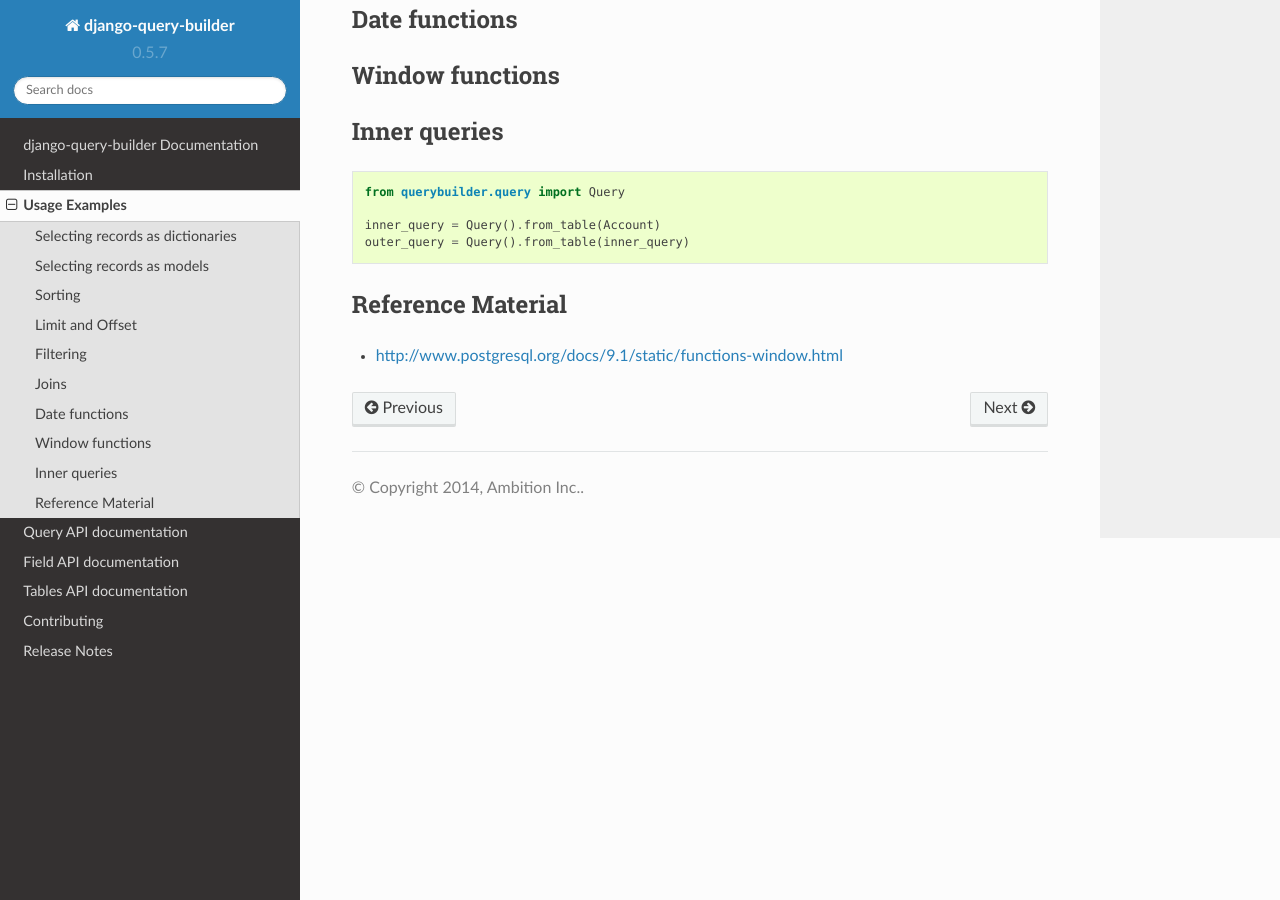
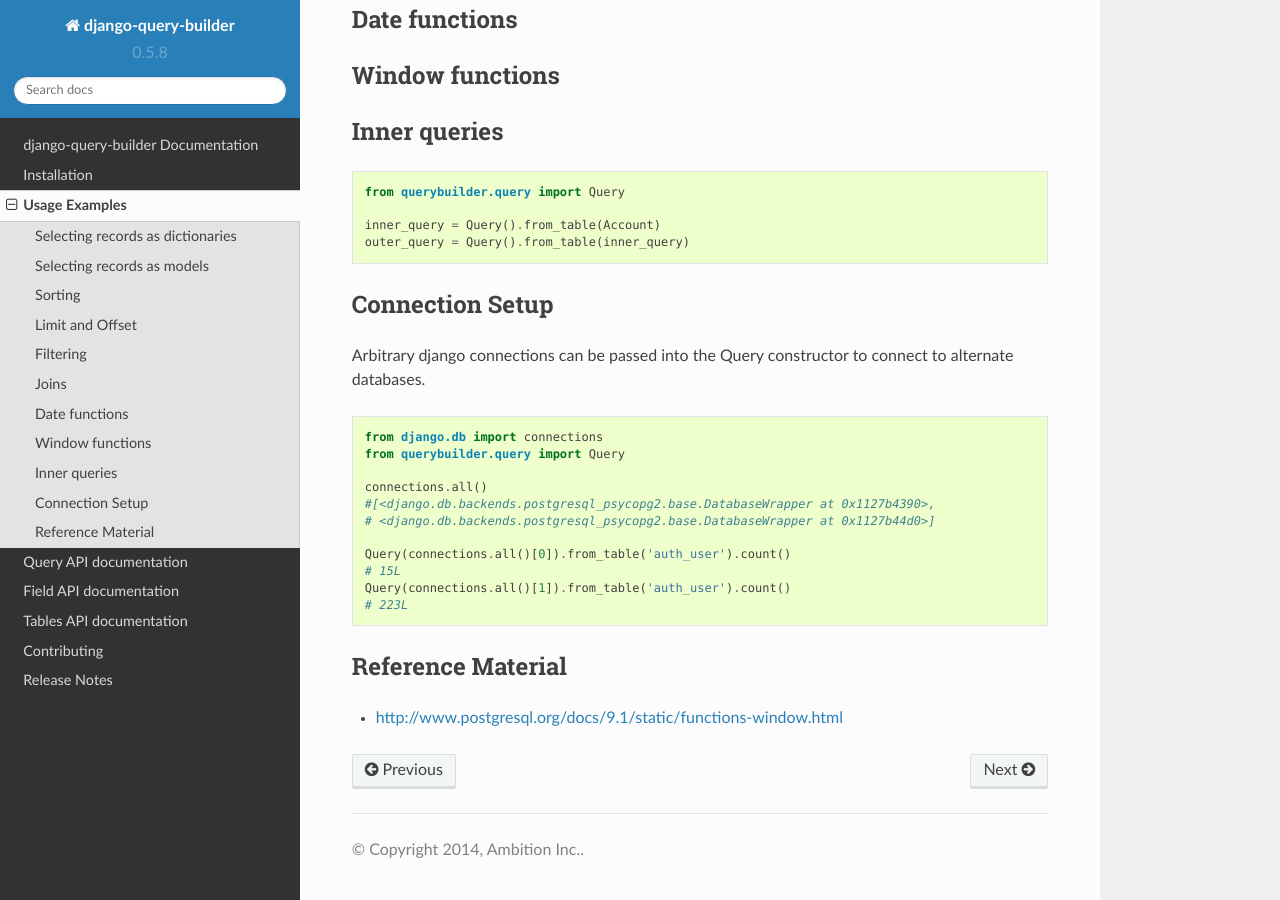
Before and after one commit to ambitioninc/django-query-builder, a Sphinx documentation site: the page built from docs/usage_examples.rst, in a window 1280 px wide and 900 px high, scrolled down 2351 px. Built offline with Sphinx 7.4.7 and the Read the Docs theme 2.0.0, drawn with Linux system fonts in a browser that asks for light colours.

Commit message:
Added connection parameter to Query

```diff
--- a/docs/release_notes.rst
+++ b/docs/release_notes.rst
@@ -1,5 +1,11 @@
 Release Notes
 =============
+
+v0.5.8
+------
+
+* Added connection parameter to query for multiple database support
+* flake8 cleanup
 
 v0.5.7
 ------
--- a/docs/usage_examples.rst
+++ b/docs/usage_examples.rst
@@ -151,6 +151,25 @@ Inner queries
     inner_query = Query().from_table(Account)
     outer_query = Query().from_table(inner_query)
 
+Connection Setup
+----------------
+
+Arbitrary django connections can be passed into the Query constructor to connect to alternate databases.
+
+.. code-block:: python
+
+    from django.db import connections
+    from querybuilder.query import Query
+
+    connections.all()
+    #[<django.db.backends.postgresql_psycopg2.base.DatabaseWrapper at 0x1127b4390>,
+    # <django.db.backends.postgresql_psycopg2.base.DatabaseWrapper at 0x1127b44d0>]
+
+    Query(connections.all()[0]).from_table('auth_user').count()
+    # 15L
+    Query(connections.all()[1]).from_table('auth_user').count()
+    # 223L
+
 Reference Material
 ------------------
 * http://www.postgresql.org/docs/9.1/static/functions-window.html
--- a/querybuilder/version.py
+++ b/querybuilder/version.py
@@ -1 +1 @@
-__version__ = '0.5.7'
+__version__ = '0.5.8'
```
Also changed, not shown: .travis.yml, 2 other files.
